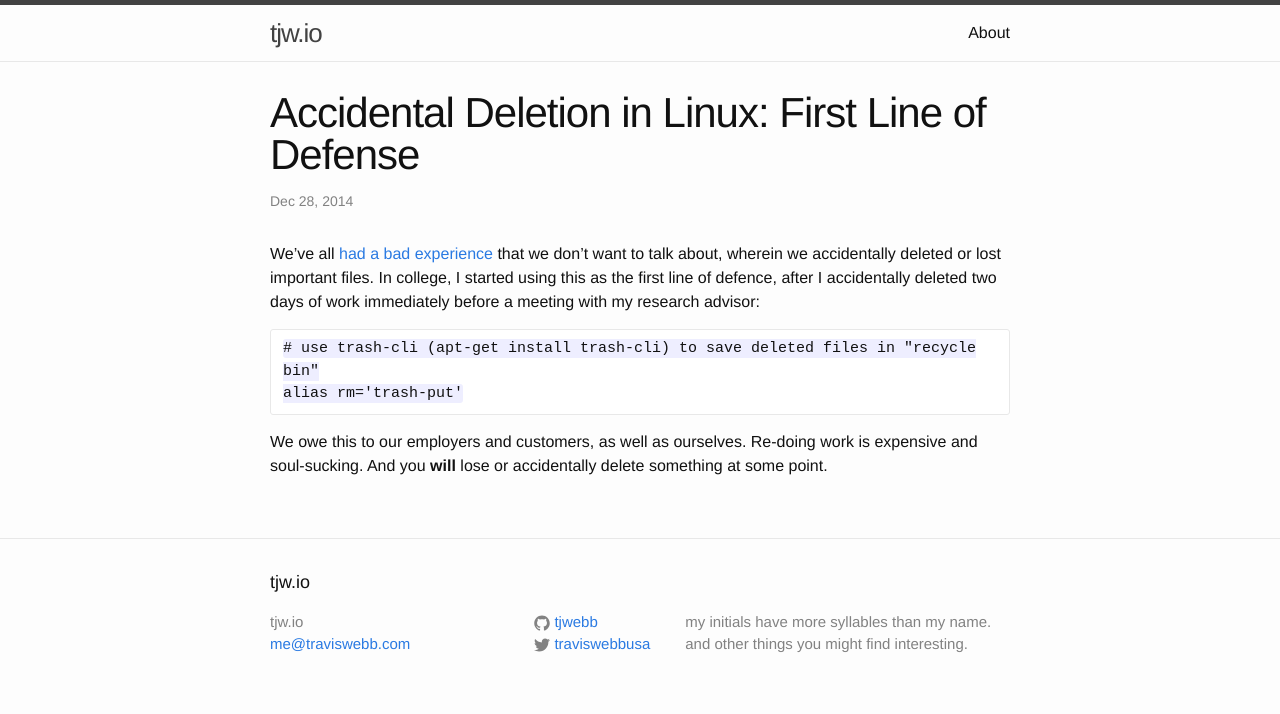
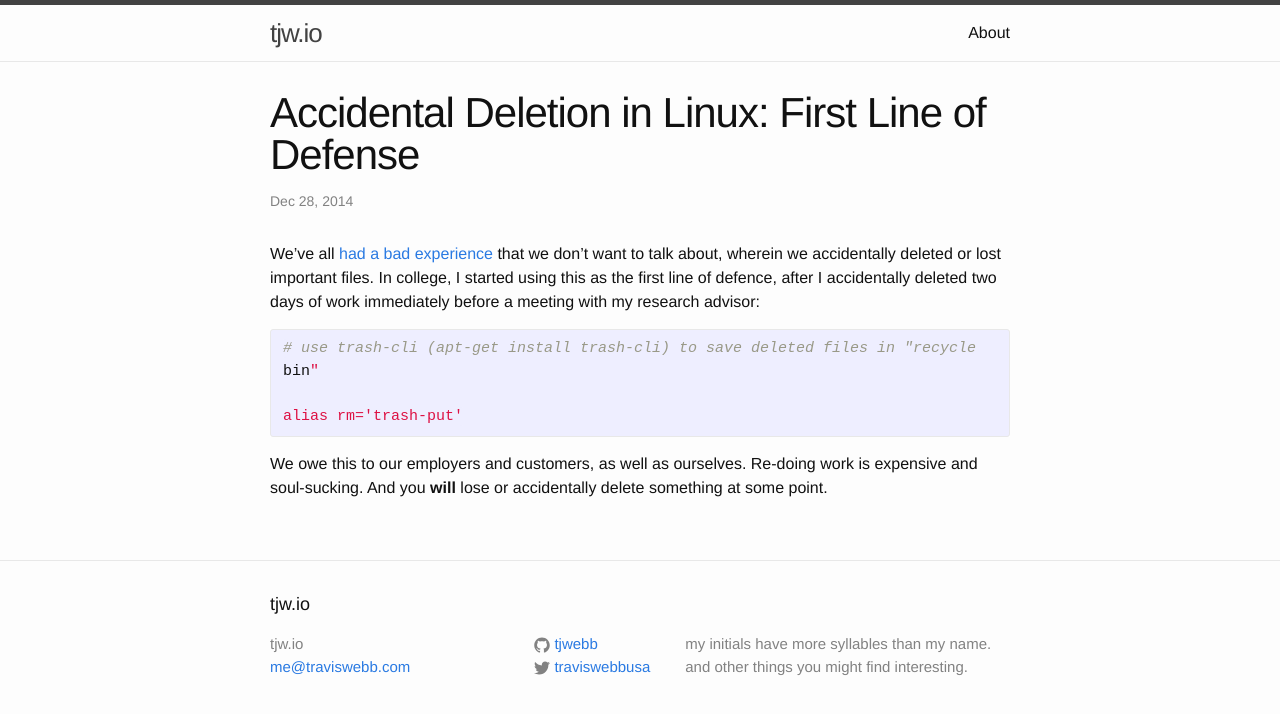
Before and after one commit to tjwebb/tjwebb.github.io, a Jekyll site: the page built from _posts/2014-12-28-accidental-deletion-in-linux-first-line-of-defense.markdown, in a window 1280 px wide. Shown: the top 714 px of the page. Built offline with Jekyll 4.4.1, drawn with Linux system fonts in a browser that asks for light colours.

Commit message:
try syntax highlight

````diff
--- a/_posts/2014-12-28-accidental-deletion-in-linux-first-line-of-defense.markdown
+++ b/_posts/2014-12-28-accidental-deletion-in-linux-first-line-of-defense.markdown
@@ -10,11 +10,12 @@ important files. In college, I started using this as the first line of defence,
 after I accidentally deleted two days of work immediately before a meeting with
 my research advisor:
 
-```
+{% highlight bash %}
 # use trash-cli (apt-get install trash-cli) to save deleted files in "recycle
 bin"
+
 alias rm='trash-put'
-```
+{% endhighlight %}
 
 We owe this to our employers and customers, as well as ourselves. Re-doing work
 is expensive and soul-sucking. And you **will** lose or accidentally delete
````
